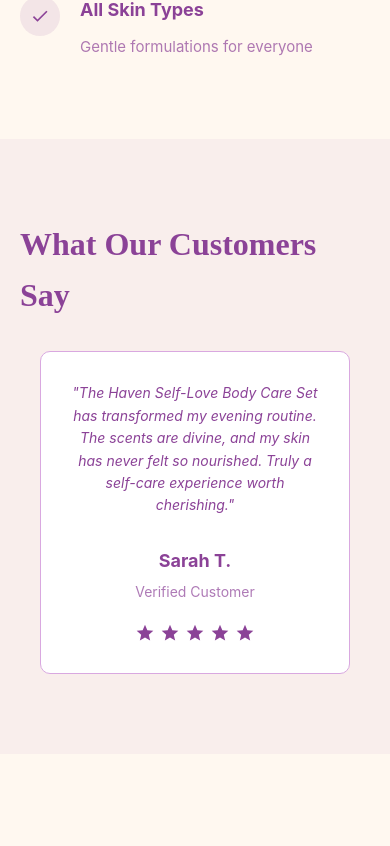
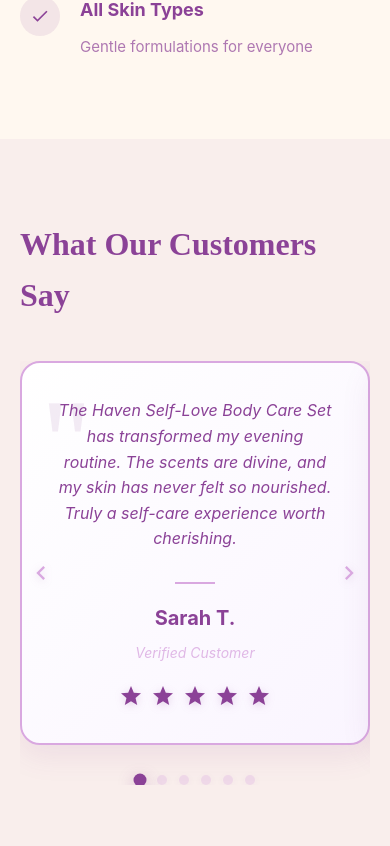
Before and after one commit to frifster/haven-nicole, a React (Vite) app: page / in a window 390 px wide. Shown: the part 5395-6241 px from the top of the page. Built offline with nearby package versions, Linux system fonts and the light colour scheme.

Commit message:
Implement responsive testimonials slider with touch support; enhance styling for testimonial cards and navigation buttons for improved user experience.

```diff
--- a/src/components/Testimonials.css
+++ b/src/components/Testimonials.css
@@ -1,61 +1,271 @@
 .testimonials {
   background-color: rgba(139, 66, 151, 0.05);
   padding: 80px 0;
+  overflow: hidden;
+}
+
+.testimonials-slider {
+  position: relative;
+  width: 100%;
+  overflow: hidden;
+  margin: 40px auto 0;
+}
+
+.testimonials-track {
+  display: flex;
+  animation: scroll 30s linear infinite;
+  width: fit-content;
+}
+
+.testimonials-track:hover {
+  animation-play-state: paused;
+}
+
+.testimonials-track.mobile {
+  animation: none;
+  transition: transform 0.3s ease-in-out;
+  width: 100%;
+}
+
+.testimonials-track.mobile .testimonial-card {
+  width: 100%;
+  margin: 0;
+}
+
+@keyframes scroll {
+  0% {
+    transform: translateX(0);
+  }
+  100% {
+    transform: translateX(-50%);
+  }
 }
 
 .testimonial-card {
-  background: white;
-  border: 1px solid var(--accent-color);
-  border-radius: 10px;
+  background: linear-gradient(135deg, #fff 0%, #faf5ff 100%);
+  border: 2px solid var(--accent-color);
+  border-radius: 20px;
   padding: 40px;
-  max-width: 900px;
-  margin: 40px auto 0;
+  width: 400px;
+  margin: 0 20px;
   text-align: center;
+  flex-shrink: 0;
+  box-shadow: 0 10px 30px rgba(139, 66, 151, 0.1);
+  transition: all 0.3s ease;
+  position: relative;
+  overflow: hidden;
+}
+
+.testimonial-card::before {
+  content: '"';
+  position: absolute;
+  top: 20px;
+  left: 20px;
+  font-size: 120px;
+  line-height: 1;
+  font-family: Georgia, serif;
+  color: rgba(139, 66, 151, 0.1);
+  pointer-events: none;
+}
+
+.testimonial-card:hover {
+  transform: translateY(-5px);
+  box-shadow: 0 15px 40px rgba(139, 66, 151, 0.2);
+  border-color: #8b4297;
 }
 
 .testimonial-card blockquote {
-  font-size: 16px;
+  font-size: 18px;
   color: var(--primary-color);
   font-style: italic;
   margin-bottom: 30px;
   line-height: 1.6;
+  position: relative;
+  z-index: 1;
 }
 
 .testimonial-author {
   margin-bottom: 20px;
+  position: relative;
+  padding-top: 20px;
+}
+
+.testimonial-author::before {
+  content: '';
+  position: absolute;
+  top: 0;
+  left: 50%;
+  transform: translateX(-50%);
+  width: 40px;
+  height: 2px;
+  background: var(--accent-color);
 }
 
 .testimonial-author .name {
-  font-size: 18px;
+  font-size: 22px;
   color: var(--primary-color);
   font-weight: bold;
-  margin-bottom: 5px;
+  margin-bottom: 8px;
 }
 
 .testimonial-author .title {
-  font-size: 14px;
-  color: var(--text-light);
+  font-size: 16px;
+  color: var(--accent-color);
+  font-style: italic;
+  opacity: 0.8;
 }
 
 .stars {
   display: flex;
   justify-content: center;
-  gap: 5px;
+  gap: 8px;
 }
 
 .stars svg {
-  color: var(--primary-color);
-  width: 20px;
-  height: 20px;
+  color: #8b4297;
+  width: 24px;
+  height: 24px;
+  filter: drop-shadow(0 2px 4px rgba(139, 66, 151, 0.2));
+}
+
+/* Mobile Navigation Styles */
+.mobile-nav {
+  position: absolute;
+  top: 50%;
+  left: 0;
+  right: 0;
+  transform: translateY(-50%);
+  display: flex;
+  justify-content: space-between;
+  padding: 0 20px;
+  pointer-events: none;
+  z-index: 2;
+}
+
+.nav-button {
+  background: none;
+  border: none;
+  width: 40px;
+  height: 40px;
+  display: flex;
+  align-items: center;
+  justify-content: center;
+  cursor: pointer;
+  pointer-events: auto;
+  transition: all 0.3s ease;
+  padding: 0;
+  outline: none;
+}
+
+.nav-button:hover {
+  transform: scale(1.2);
+}
+
+.nav-button:active {
+  transform: scale(0.95);
+}
+
+.nav-button:focus {
+  outline: none;
+  box-shadow: none;
+}
+
+.nav-button::-moz-focus-inner {
+  border: 0;
+}
+
+.nav-button svg {
+  width: 32px;
+  height: 32px;
+  transition: all 0.3s ease;
+  color: var(--accent-color);
+  filter: drop-shadow(0 2px 4px rgba(139, 66, 151, 0.2));
+}
+
+.nav-button:hover svg {
+  transform: scale(1.1);
+  color: #8b4297;
+  filter: drop-shadow(0 3px 6px rgba(139, 66, 151, 0.3));
+}
+
+.nav-button.prev {
+  transform: translateX(-5px);
+}
+
+.nav-button.next {
+  transform: translateX(5px);
+}
+
+.nav-button.prev:hover {
+  transform: translateX(-5px) scale(1.2);
+}
+
+.nav-button.next:hover {
+  transform: translateX(5px) scale(1.2);
+}
+
+.mobile-dots {
+  display: flex;
+  justify-content: center;
+  gap: 12px;
+  margin-top: 30px;
+}
+
+.dot {
+  width: 12px;
+  height: 12px;
+  border-radius: 50%;
+  background: var(--accent-color);
+  opacity: 0.3;
+  border: none;
+  padding: 0;
+  cursor: pointer;
+  transition: all 0.3s ease;
+  box-shadow: 0 2px 8px rgba(139, 66, 151, 0.2);
+}
+
+.dot.active {
+  opacity: 1;
+  transform: scale(1.3);
+  background: #8b4297;
+  box-shadow: 0 4px 12px rgba(139, 66, 151, 0.4);
 }
 
 @media (max-width: 768px) {
   .testimonial-card {
-    padding: 30px;
-    margin: 30px 20px 0;
+    width: 100%;
+    padding: 35px;
+    margin: 0;
   }
 
   .testimonial-card blockquote {
+    font-size: 16px;
+  }
+
+  .testimonial-author .name {
+    font-size: 20px;
+  }
+
+  .testimonial-author .title {
     font-size: 14px;
   }
+
+  .nav-button {
+    width: 32px;
+    height: 32px;
+  }
+
+  .nav-button svg {
+    width: 28px;
+    height: 28px;
+  }
+
+  .mobile-nav {
+    padding: 0 10px;
+  }
+
+  .dot {
+    width: 10px;
+    height: 10px;
+  }
 }
--- a/src/components/Testimonials.tsx
+++ b/src/components/Testimonials.tsx
@@ -1,28 +1,182 @@
-import React from 'react';
+import React, { useEffect, useState } from 'react';
 import './Testimonials.css';
 
+interface Testimonial {
+  quote: string;
+  name: string;
+  title: string;
+}
+
+const testimonials: Testimonial[] = [
+  {
+    quote: "The Haven Self-Love Body Care Set has transformed my evening routine. The scents are divine, and my skin has never felt so nourished. Truly a self-care experience worth cherishing.",
+    name: "Sarah T.",
+    title: "Verified Customer"
+  },
+  {
+    quote: "I love how gentle yet effective the products are. The body scrub leaves my skin so smooth, and the lotion keeps me moisturized all day long.",
+    name: "Emma R.",
+    title: "Beauty Enthusiast"
+  },
+  {
+    quote: "The attention to detail in each product is remarkable. From the beautiful packaging to the amazing formulations, Haven has exceeded my expectations.",
+    name: "Michael P.",
+    title: "Wellness Coach"
+  },
+  {
+    quote: "These products have become an essential part of my self-care routine. The body oil is especially amazing - it gives such a beautiful glow!",
+    name: "Jessica L.",
+    title: "Yoga Instructor"
+  },
+  {
+    quote: "As someone with sensitive skin, I appreciate how gentle yet effective Haven's products are. They're truly worth every penny.",
+    name: "David K.",
+    title: "Dermatologist"
+  },
+  {
+    quote: "The fragrances are subtle and sophisticated. It's like having a spa experience at home. Absolutely love it!",
+    name: "Rachel M.",
+    title: "Spa Owner"
+  }
+];
+
 const Testimonials: React.FC = () => {
+  const [currentIndex, setCurrentIndex] = useState(0);
+  const [isMobile, setIsMobile] = useState(false);
+  const [touchStart, setTouchStart] = useState<number | null>(null);
+
+  useEffect(() => {
+    const checkMobile = () => {
+      setIsMobile(window.innerWidth <= 768);
+    };
+
+    checkMobile();
+    window.addEventListener('resize', checkMobile);
+
+    return () => window.removeEventListener('resize', checkMobile);
+  }, []);
+
+  const handleTouchStart = (e: React.TouchEvent) => {
+    setTouchStart(e.touches[0].clientX);
+  };
+
+  const handleTouchMove = (e: React.TouchEvent) => {
+    if (!touchStart) return;
+
+    const touchEnd = e.touches[0].clientX;
+    const diff = touchStart - touchEnd;
+
+    if (Math.abs(diff) > 50) { // Minimum swipe distance
+      if (diff > 0 && currentIndex < testimonials.length - 1) {
+        // Swipe left
+        setCurrentIndex(prev => prev + 1);
+      } else if (diff < 0 && currentIndex > 0) {
+        // Swipe right
+        setCurrentIndex(prev => prev - 1);
+      }
+      setTouchStart(null);
+    }
+  };
+
+  const nextSlide = () => {
+    setCurrentIndex(prev => (prev + 1) % testimonials.length);
+  };
+
+  const prevSlide = () => {
+    setCurrentIndex(prev => (prev - 1 + testimonials.length) % testimonials.length);
+  };
+
   return (
     <section className="testimonials">
       <div className="container">
         <h2 className="section-title">What Our Customers Say</h2>
-        <div className="testimonial-card">
-          <blockquote>
-            "The Haven Self-Love Body Care Set has transformed my evening routine.
-            The scents are divine, and my skin has never felt so nourished.
-            Truly a self-care experience worth cherishing."
-          </blockquote>
+        <div className="testimonials-slider">
+          {isMobile ? (
+            <>
+              <div
+                className="testimonials-track mobile"
+                onTouchStart={handleTouchStart}
+                onTouchMove={handleTouchMove}
+                style={{ transform: `translateX(-${currentIndex * 100}%)` }}
+              >
+                {testimonials.map((testimonial, index) => (
+                  <div key={`testimonial-${index}`} className="testimonial-card">
+                    <blockquote>{testimonial.quote}</blockquote>
                     <div className="testimonial-author">
-            <p className="name">Sarah T.</p>
-            <p className="title">Verified Customer</p>
+                      <p className="name">{testimonial.name}</p>
+                      <p className="title">{testimonial.title}</p>
                     </div>
                     <div className="stars">
-            {[...Array(5)].map((_, index) => (
-              <svg key={index} viewBox="0 0 24 24" width="24" height="24">
+                      {[...Array(5)].map((_, starIndex) => (
+                        <svg key={starIndex} viewBox="0 0 24 24" width="24" height="24">
                           <path d="M12,17.27L18.18,21l-1.64-7.03L22,9.24l-7.19-.61L12,2 9.19,8.63 2,9.24l5.46,4.73L5.82,21z" fill="currentColor" />
                         </svg>
                       ))}
                     </div>
+                  </div>
+                ))}
+              </div>
+              <div className="mobile-nav">
+                <button onClick={prevSlide} className="nav-button prev">
+                  <svg viewBox="0 0 24 24" width="24" height="24">
+                    <path d="M15.41 7.41L14 6l-6 6 6 6 1.41-1.41L10.83 12z" fill="currentColor"/>
+                  </svg>
+                </button>
+                <button onClick={nextSlide} className="nav-button next">
+                  <svg viewBox="0 0 24 24" width="24" height="24">
+                    <path d="M10 6L8.59 7.41 13.17 12l-4.58 4.59L10 18l6-6z" fill="currentColor"/>
+                  </svg>
+                </button>
+              </div>
+              <div className="mobile-dots">
+                {testimonials.map((_, index) => (
+                  <button
+                    key={index}
+                    className={`dot ${currentIndex === index ? 'active' : ''}`}
+                    onClick={() => setCurrentIndex(index)}
+                    aria-label={`Go to testimonial ${index + 1}`}
+                  />
+                ))}
+              </div>
+            </>
+          ) : (
+            <div className="testimonials-track">
+              {/* Original testimonials */}
+              {testimonials.map((testimonial, index) => (
+                <div key={`testimonial-${index}`} className="testimonial-card">
+                  <blockquote>{testimonial.quote}</blockquote>
+                  <div className="testimonial-author">
+                    <p className="name">{testimonial.name}</p>
+                    <p className="title">{testimonial.title}</p>
+                  </div>
+                  <div className="stars">
+                    {[...Array(5)].map((_, starIndex) => (
+                      <svg key={starIndex} viewBox="0 0 24 24" width="24" height="24">
+                        <path d="M12,17.27L18.18,21l-1.64-7.03L22,9.24l-7.19-.61L12,2 9.19,8.63 2,9.24l5.46,4.73L5.82,21z" fill="currentColor" />
+                      </svg>
+                    ))}
+                  </div>
+                </div>
+              ))}
+              {/* Duplicate testimonials for seamless loop */}
+              {testimonials.map((testimonial, index) => (
+                <div key={`testimonial-duplicate-${index}`} className="testimonial-card">
+                  <blockquote>{testimonial.quote}</blockquote>
+                  <div className="testimonial-author">
+                    <p className="name">{testimonial.name}</p>
+                    <p className="title">{testimonial.title}</p>
+                  </div>
+                  <div className="stars">
+                    {[...Array(5)].map((_, starIndex) => (
+                      <svg key={starIndex} viewBox="0 0 24 24" width="24" height="24">
+                        <path d="M12,17.27L18.18,21l-1.64-7.03L22,9.24l-7.19-.61L12,2 9.19,8.63 2,9.24l5.46,4.73L5.82,21z" fill="currentColor" />
+                      </svg>
+                    ))}
+                  </div>
+                </div>
+              ))}
+            </div>
+          )}
         </div>
       </div>
     </section>
```
Lines whose indentation alone changed are shown as unchanged.
